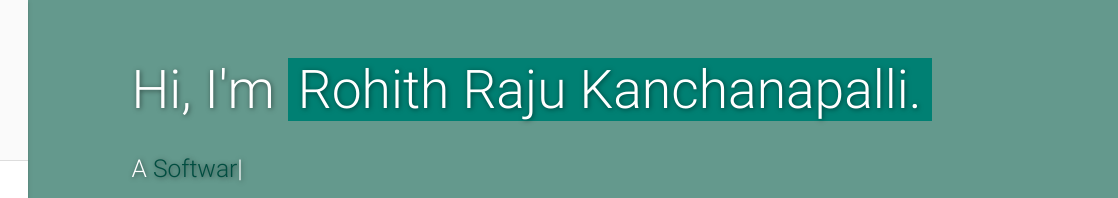
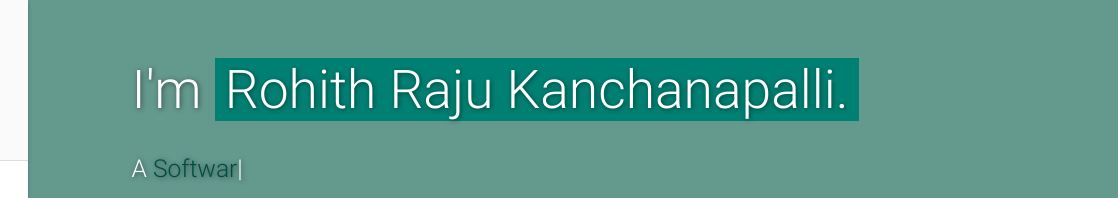
Before and after one commit to punisher007007/Rohtih_Fullstackdeveloper, a plain HTML site: page index.html in a window 1280 px wide. Shown: the top 198 px of the page, 162-1280 px from the left. Drawn offline with nearby package versions, Linux system fonts and the light colour scheme.

Commit message:
Update index.html
test1

```diff
--- a/index.html
+++ b/index.html
@@ -209,7 +209,7 @@
         <div class="col-md-9">
           <div class="content section-padding valign" style="margin-left: 10%; margin-top: 50px;">
             <div class="caption">
-              <h2>Hi, I'm <span class="teal">Rohith Raju Kanchanapalli.</span></h2>
+              <h2>  I'm <span class="teal">Rohith Raju Kanchanapalli.</span></h2>
               <h5 style="color:#fff">A <span class="typing" style="font-weight: 300; color:#004d40"></span></h5>
               <!-- <h5 style="color:#00796b">A <span class="typing" style="font-weight: 300; color:#fff"></span></h5> -->
               <h5>Senior Full Stack Developer with a proven track record of leading the development of 30+ web applications using PHP, .NET, ReactJS and AngularJS.</h5>
```
